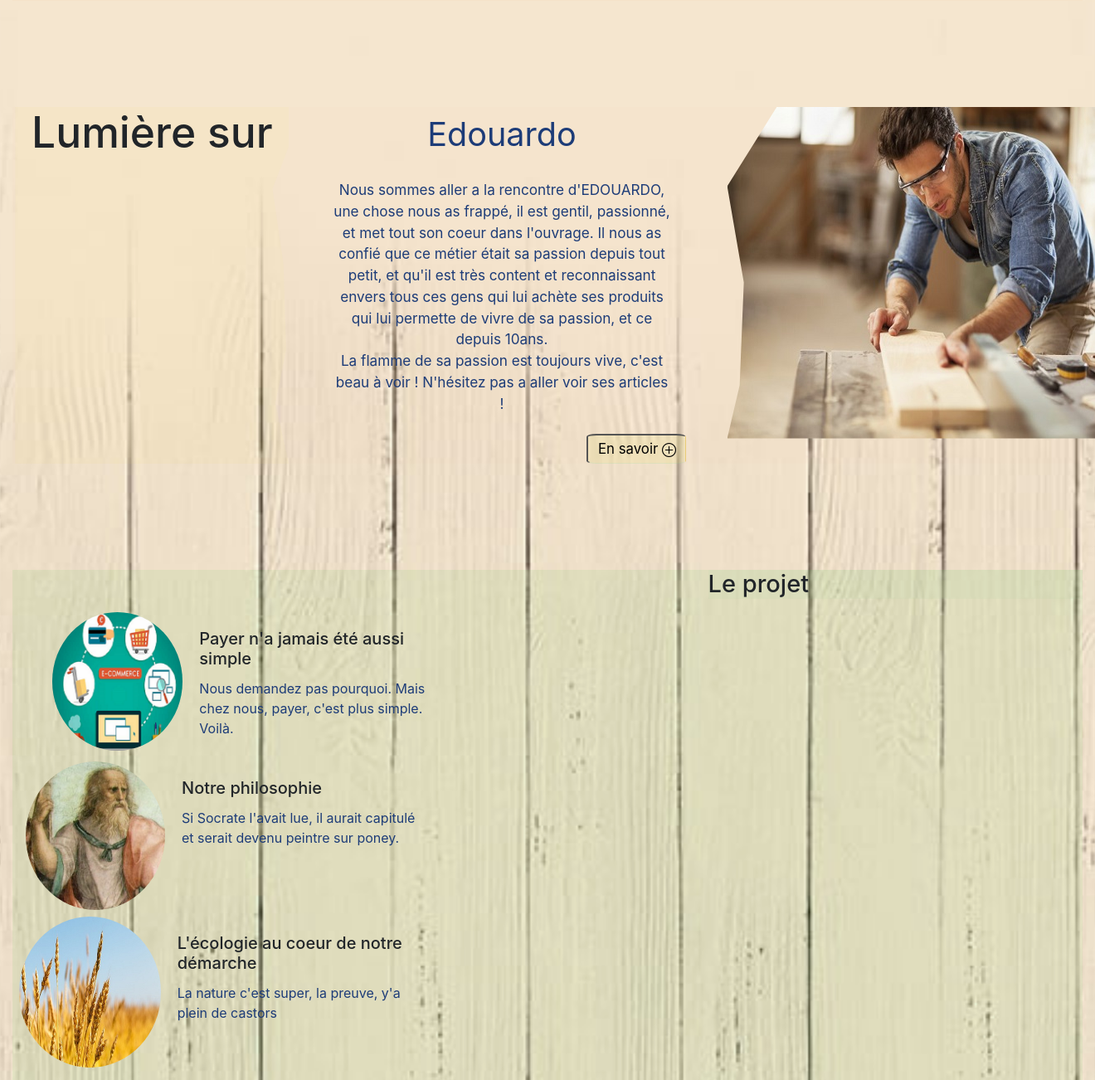
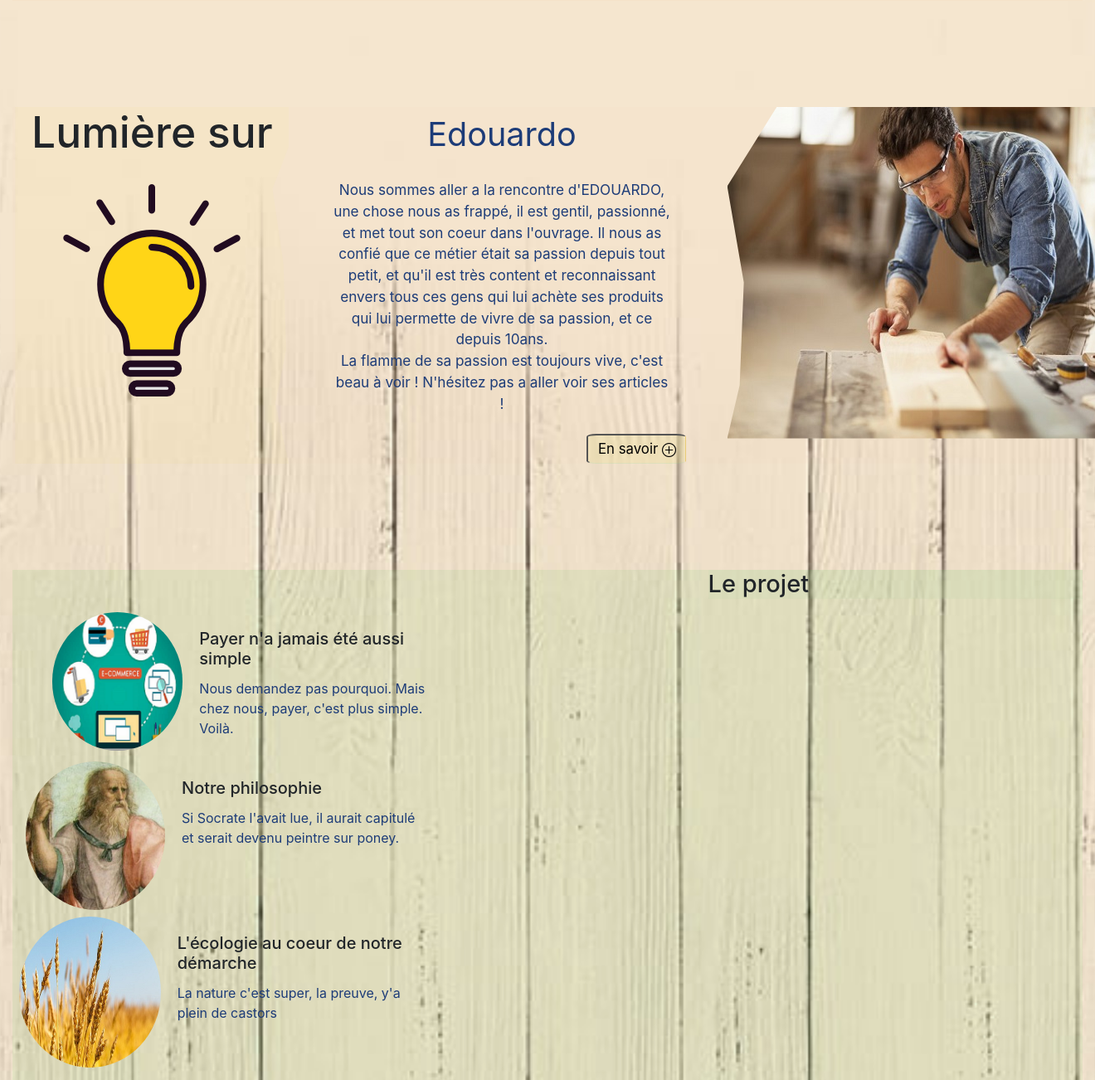
Before and after one commit to Unautrepseudo/TrainingCourse-project, a Symfony app: template templates/site/home.html.twig in a window 1320 px wide; the page is wider, and only the part inside the window is pictured. Shown: the part 1159-2461 px from the top of that part at 83% size. Run offline with Twig, Linux system fonts and the light colour scheme; the template is opened without the code that fills it, so the values that code supplies are empty; some libraries are stand-ins or nearby versions.

Commit message:
rectification ampoule

```diff
--- a/public/css/style.css
+++ b/public/css/style.css
@@ -13,7 +13,7 @@ body
     background-repeat: no-repeat;
     background-size: cover;
     background-attachment: fixed;
-
+    overflow-x: hidden;
 
 }
 
@@ -21,8 +21,7 @@ body
 .container-fluid{
     width:100%;
     overflow:hidden;
-
-}
+   }
 
 
 
@@ -550,6 +549,11 @@ p{
 
 /***********************************LIVRAISON**********************/
 /**Made by Victor **/
+.ampoule
+{
+    opacity: 0.5;
+}
+
 .center {
     text-align: center;
     text-shadow: black 0.1em 0.1em 0.1em
--- a/templates/footer.html.twig
+++ b/templates/footer.html.twig
@@ -1,8 +1,6 @@
 <footer>
     <div class="row foot d-flex justify-content-center">
         <div class="col d-flex flex-column text-center pt-4 footlinks">
-
-
 
             <a href="{{path('contact')}}">Contact</a>
             <a href="{{path('team')}}">L'équipe</a>
--- a/templates/site/home.html.twig
+++ b/templates/site/home.html.twig
@@ -114,8 +114,8 @@
 
     <section class="light">
         <div class="row d-flex justify-content-around reveal">
-            <div class= 'col-3 text-center divLt'><h2 class='lightText reveal-4'>Lumière sur</h2> </div>
-
+            <div class= 'col-3 text-center divLt'><h2 class='lightText reveal-4'>Lumière sur</h2><br>
+            <img class="ampoule reveal-4" src="{{asset('img/ampoule.png')}}"> </div>
             <div class="col-4">
                 <p class='nameArt text-center mt-1 reveal-2'>Edouardo</p>
                 <div class="descArt">
```
Also changed, not shown: public/img/ampoule.png (added).
